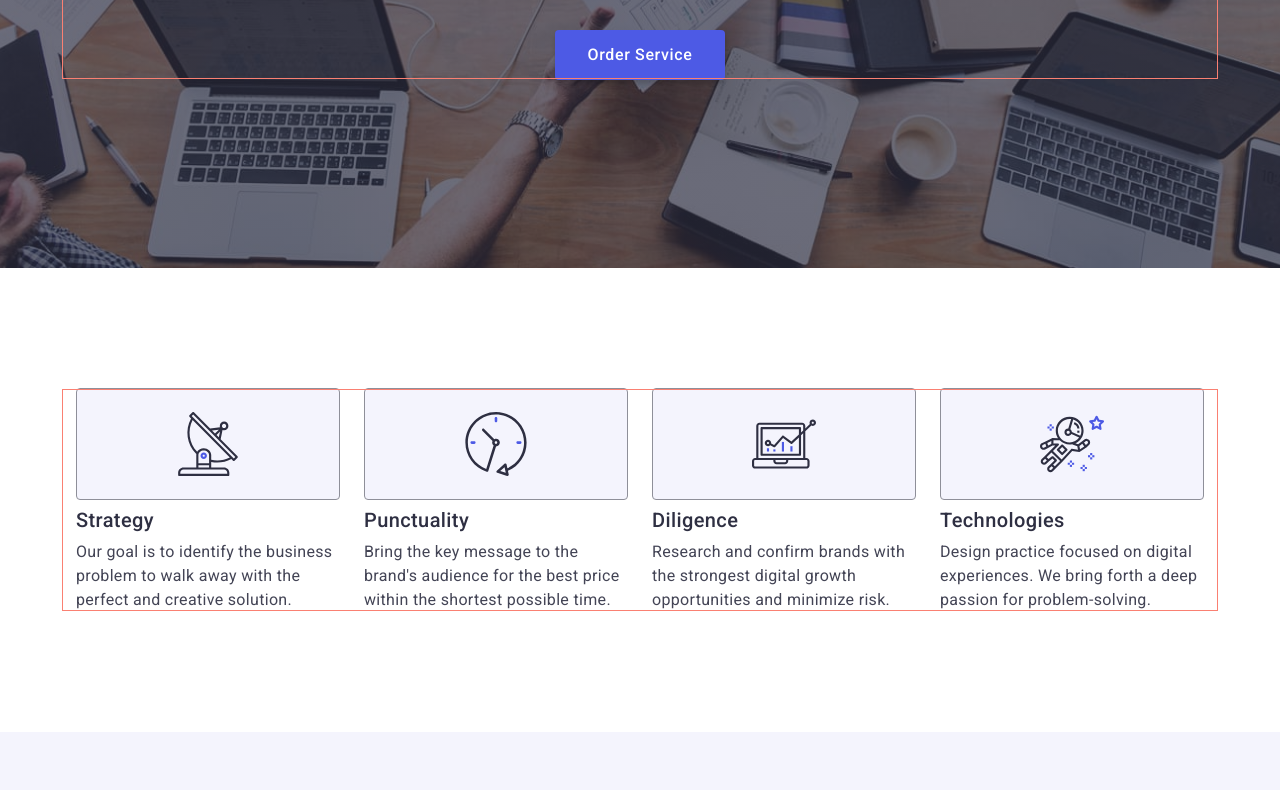
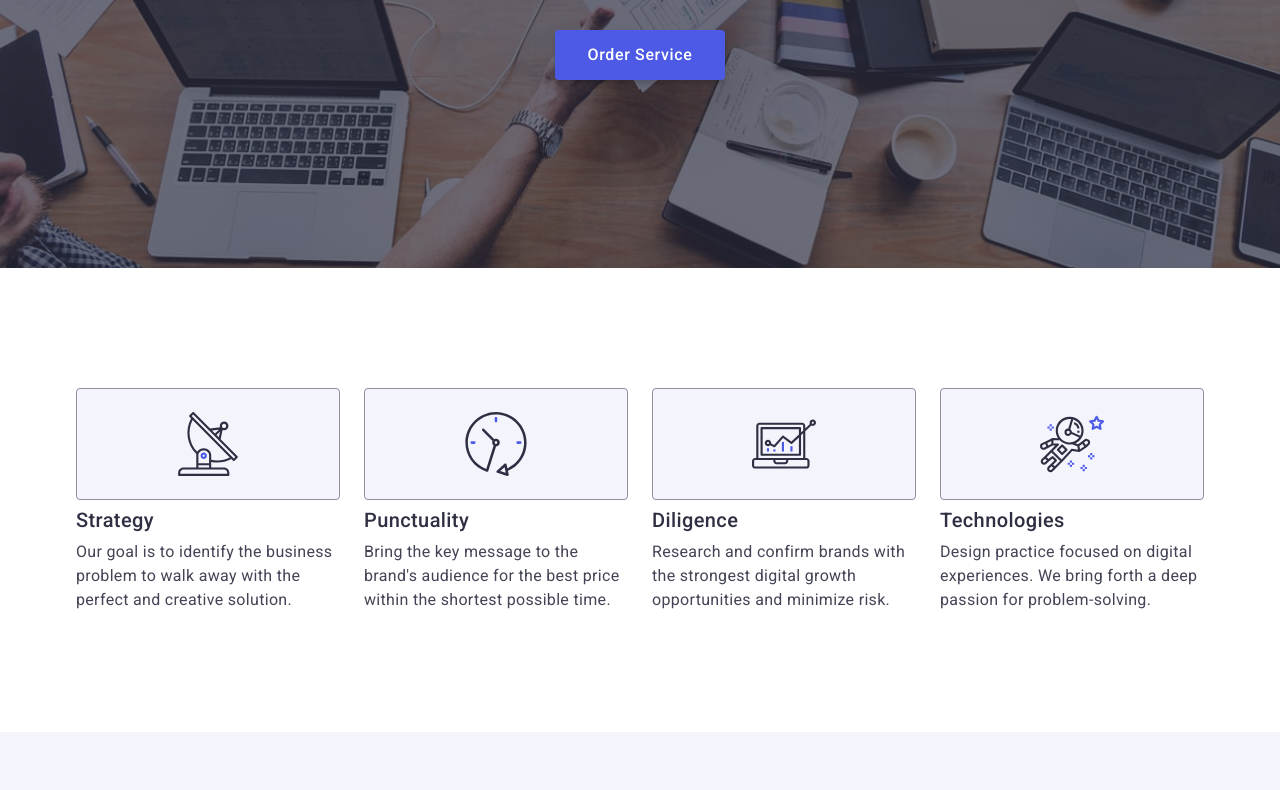
Before and after one commit to Marinanuzhna/goit-markup-hw-06, a plain HTML site: page index.html in a window 1280 px wide. Shown: the part 399-1189 px from the top of the page. Drawn offline with nearby package versions, Linux system fonts and the light colour scheme.

Commit message:
blok6/11

```diff
--- a/css/common.css
+++ b/css/common.css
@@ -31,8 +31,8 @@ a {
   margin: 0 auto;
   padding: 16px;
 
-  outline: 1px solid salmon;
-  outline-offset: -2px;
+  /* outline: 1px solid salmon;
+  outline-offset: -2px; */
 }
 @media only screen and (min-width: 768px) {
   .container {
@@ -58,9 +58,9 @@ img {
 
 /* Helper class*/
 
-.hide {
+/* .hide {
   display: none !important;
-}
+} */
 /* Base */
 .sr-only {
   position: absolute;
```
